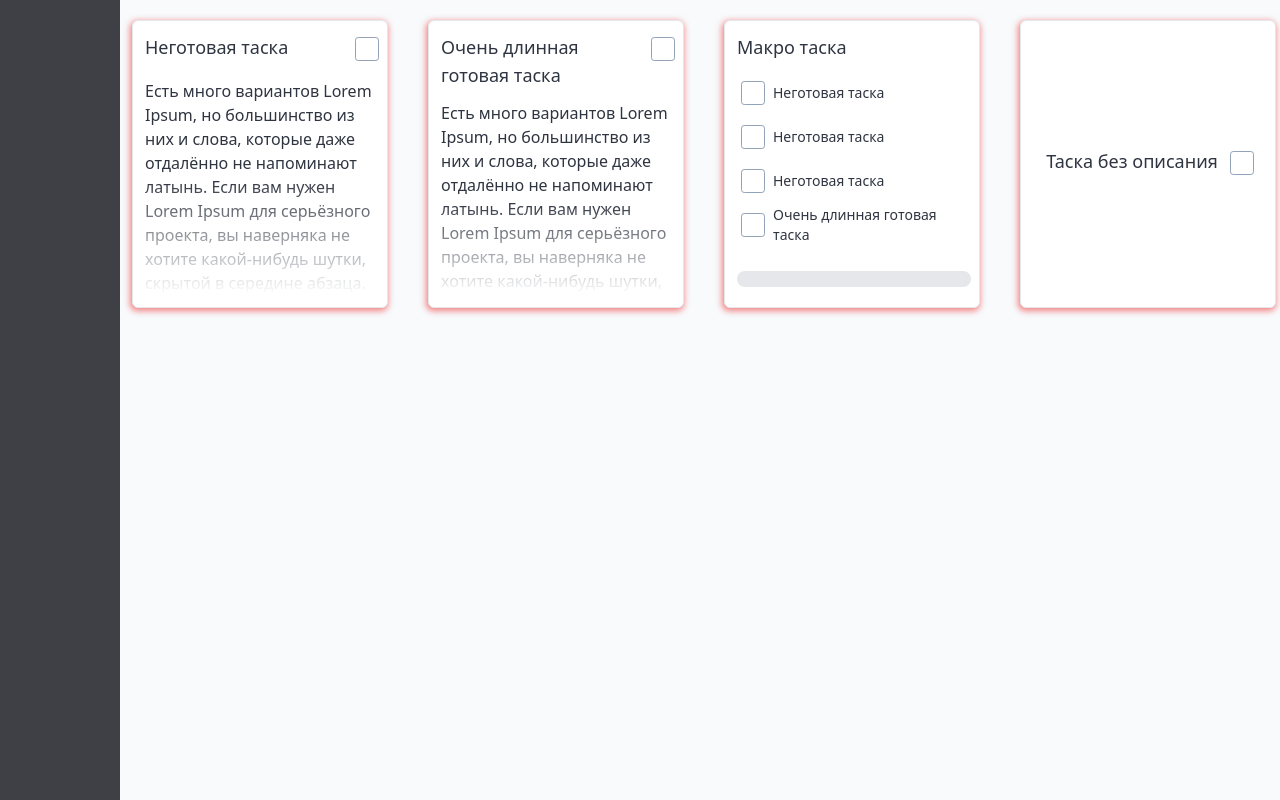
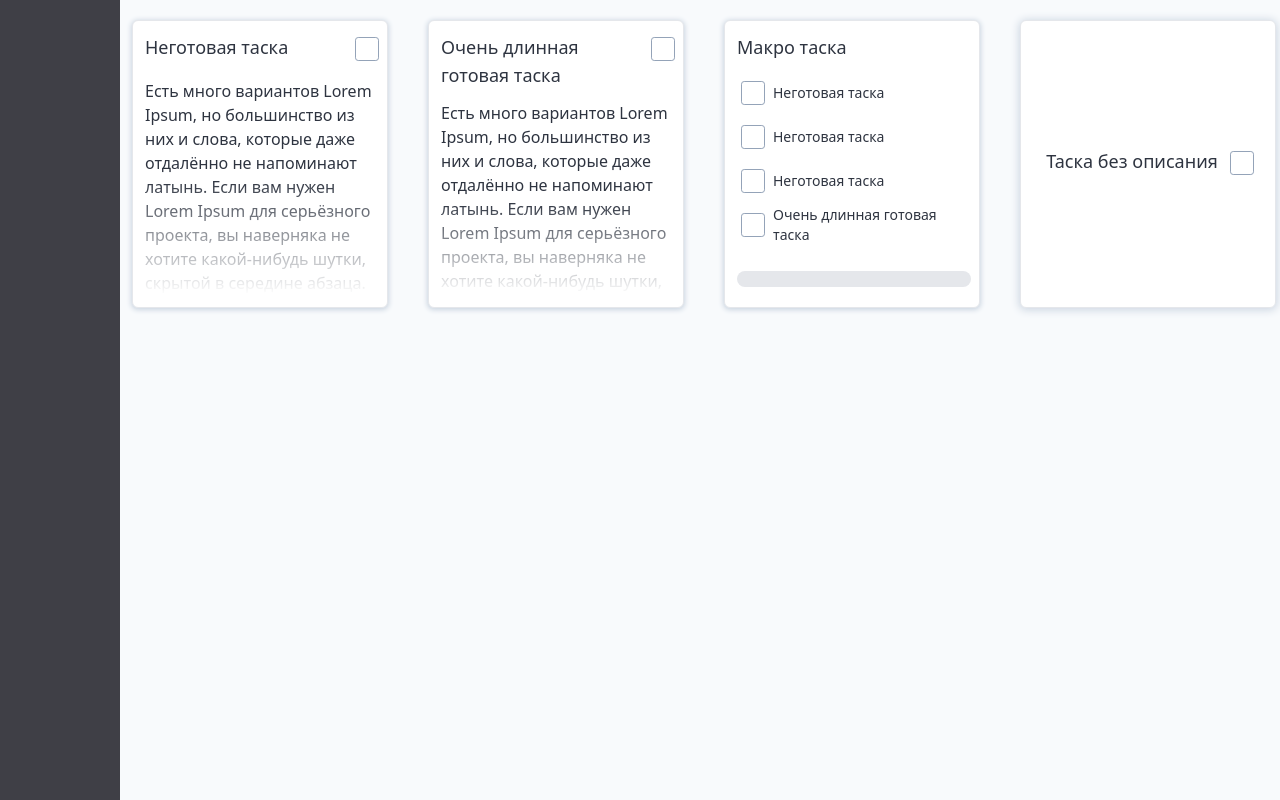
Before and after one commit to al-revenko/vtasks, a Vue app: page / in a window 1280 px wide. Built offline with nearby package versions, Linux system fonts and the light colour scheme.

Commit message:
Исправил разрушение вёрстки при фокусе подзадач Добавил prop tabindex в CheckboxInput Небольшие стилистические правки

```diff
--- a/src/components/TaskCard.vue
+++ b/src/components/TaskCard.vue
@@ -3,7 +3,7 @@
     <button
       data-id="TaskCard"
       :class="
-        `grid grid-rows-[max-content_1fr] gap-3 h-72 w-64 pt-3 pl-3 pr-2 pb-3 text-start transition-all ease-in duration-200 bg-white border rounded-md shadow-[-1px_2px_6px_1px]` +
+        `grid grid-rows-[max-content_1fr] gap-3 h-72 w-64 pt-3 pl-3 pr-2 pb-3 text-start transition-all ease-in duration-200 bg-white border rounded-md shadow-[0px_1px_5px_1px]` +
         ' ' +
         shadowColor
       "
@@ -42,7 +42,7 @@
       data-id="TaskCard"
       :href="'/'"
       :class="
-        `flex justify-center items-center h-72 w-64 pt-3 pl-3 pr-2 pb-3 transition-all ease-in duration-200 bg-white border rounded-md shadow-[-1px_2px_6px_1px]` +
+        `flex justify-center items-center h-72 w-64 pt-3 pl-3 pr-2 pb-3 transition-all ease-in duration-200 bg-white border rounded-md shadow-[0px_1px_8px_1px]` +
         ' ' +
         shadowColor
       "
@@ -94,6 +94,6 @@ const emit = defineEmits(['click'])
 const shadowColor = computed(() =>
   isDoneModel.value
     ? 'shadow-lime-600/65 hover:shadow-lime-600/90'
-    : 'shadow-red-500/65 hover:shadow-red-500/90',
+    : 'shadow-slate-300 hover:shadow-rose-500',
 )
 </script>
--- a/src/components/TasksList.vue
+++ b/src/components/TasksList.vue
@@ -3,6 +3,7 @@
     <li :class="'w-full'" data-id="TaskList__item" v-for="task in tasks" :key="task.id">
       <div :class="'flex gap-2 items-center min-h-10'">
           <CheckboxInput
+            :tabindex="-1"
             @change="(value: boolean) => emit('statusChange', { id: task.id, status: value })"
             @click.stop
             v-model="task.isDone"
--- a/src/components/ui/AngleBtn.vue
+++ b/src/components/ui/AngleBtn.vue
@@ -2,7 +2,7 @@
   <button
     :class="
       style +
-      ' absolute cursor-pointer transition-colors ease-in duration-100 bottom-[-6px] right-[-25px] w-0 h-0 rotate-[135deg]  border-l-[40px] border-l-transparent border-b-[40px]  border-r-[40px] border-r-transparent'
+      ' absolute cursor-pointer transition-colors ease-in duration-100 bottom-[-6px] right-[-26px] w-0 h-0 rotate-[135deg]  border-l-[40px] border-l-transparent border-b-[40px]  border-r-[40px] border-r-transparent'
     "
     @click="emit('click', $event)"
   >
@@ -21,10 +21,10 @@ let style: string
 
 switch (props.color) {
   case 'red':
-    style = 'border-b-red-600 hover:border-b-red-700 active:border-b-red-500'
+    style = 'border-b-red-600 hover:border-b-red-500 active:border-b-red-700'
     break
   case 'lime':
-    style = 'border-b-lime-600 hover:border-b-lime-700 active:border-b-lime-500'
+    style = 'border-b-lime-600 hover:border-b-lime-500 active:border-b-lime-700'
     break
 }
 </script>
--- a/src/components/ui/CheckboxInput.vue
+++ b/src/components/ui/CheckboxInput.vue
@@ -1,5 +1,6 @@
 <template>
     <input
+      :tabindex="tabindex"
       data-id="CheckboxInput"
       v-model="checkedModel"
       @change=" emit('change', ($event.target as HTMLInputElement).checked)"
@@ -16,6 +17,7 @@ type SizeType = 'xs' | 'sm'| 'md'| 'lg'
 
 const props = defineProps<{
   size: SizeType
+  tabindex?: number
 }>()
 
 const checkedModel = defineModel<boolean>()
```
